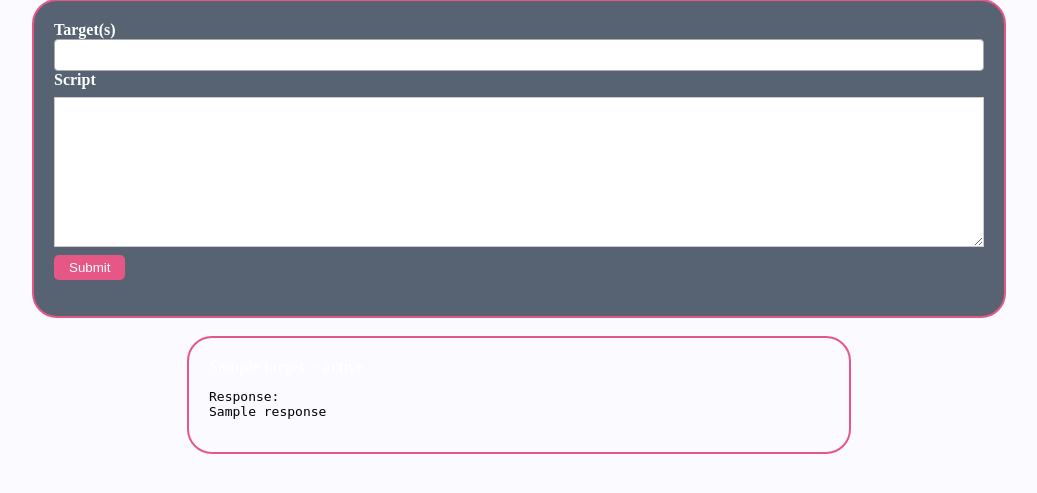
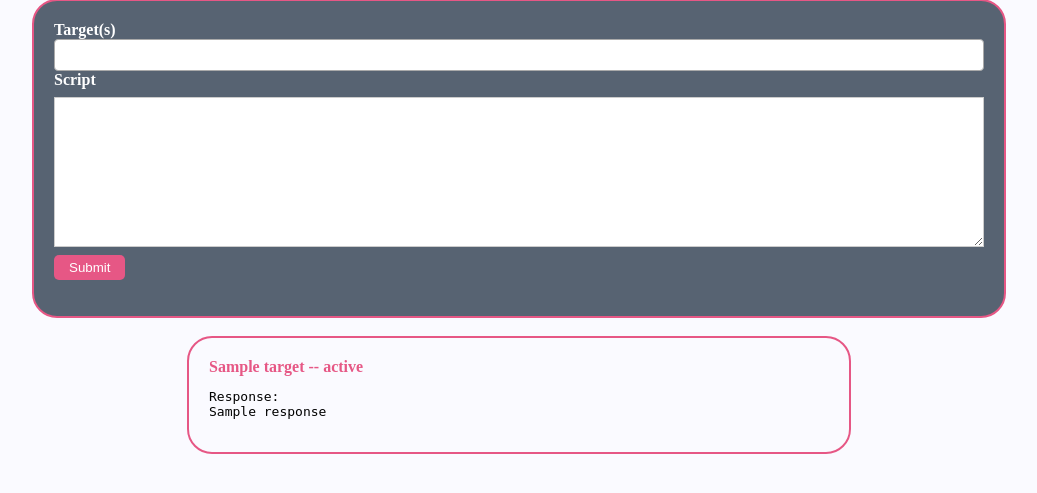
Before and after one commit to 0dadj1an/cpapi, a Flask app: template app/templates/commands.html in a window 1280 px wide. Shown: the part 89-582 px from the top of the page, without its empty margins (121-1158 px from the left). Run offline with Flask 2, Linux system fonts and the light colour scheme; the template is opened without the code that fills it: most values are stand-ins (such as "Sample title", 1, 10 or a date in 2020); parts of the project's set-up code (start-up, migrations or seed data) failed here and were passed over.

Commit message:
Fixed issue where on script page, label that would signify wich machine script was run on was same color as background.

```diff
--- a/app/static/styles/cpapi.css
+++ b/app/static/styles/cpapi.css
@@ -380,3 +380,7 @@ select {
   position: relative;
   width: 50%;
 }
+
+.commandresponse label {
+  color: #E65785;
+}
```
